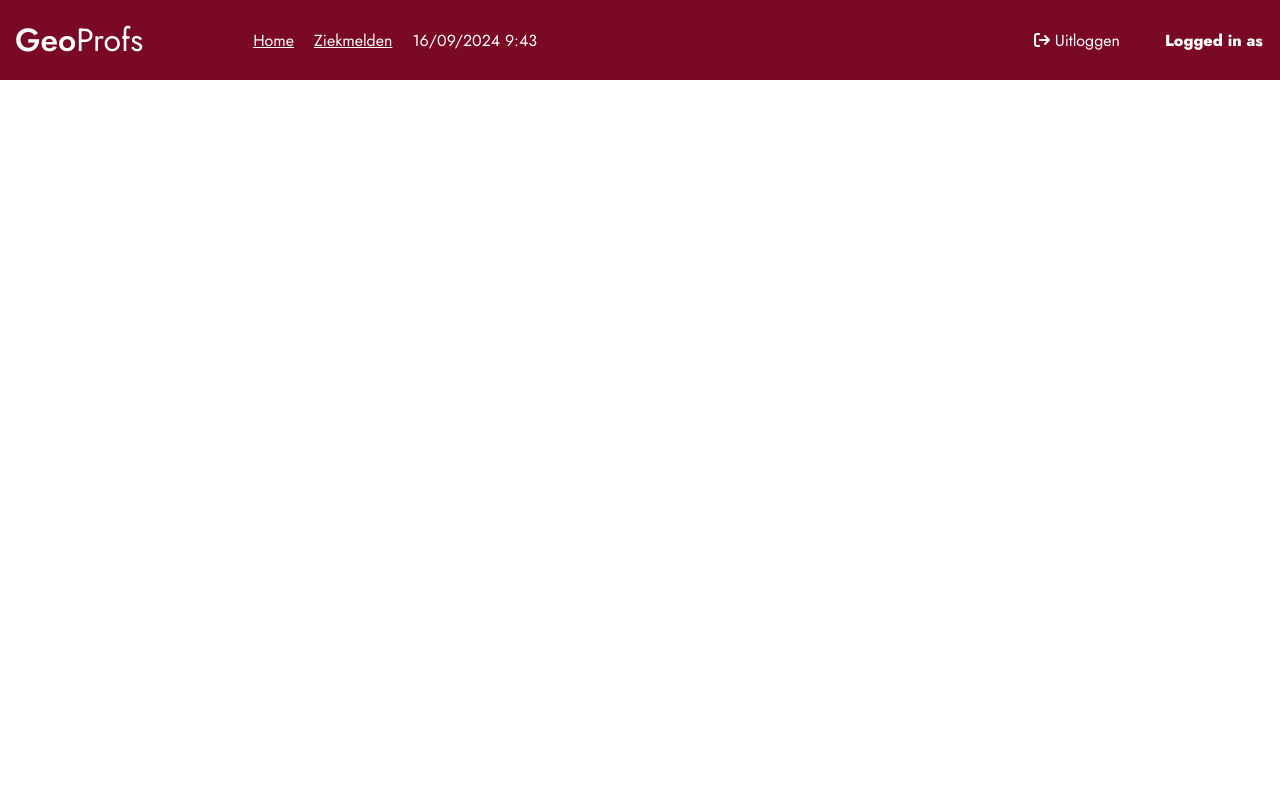
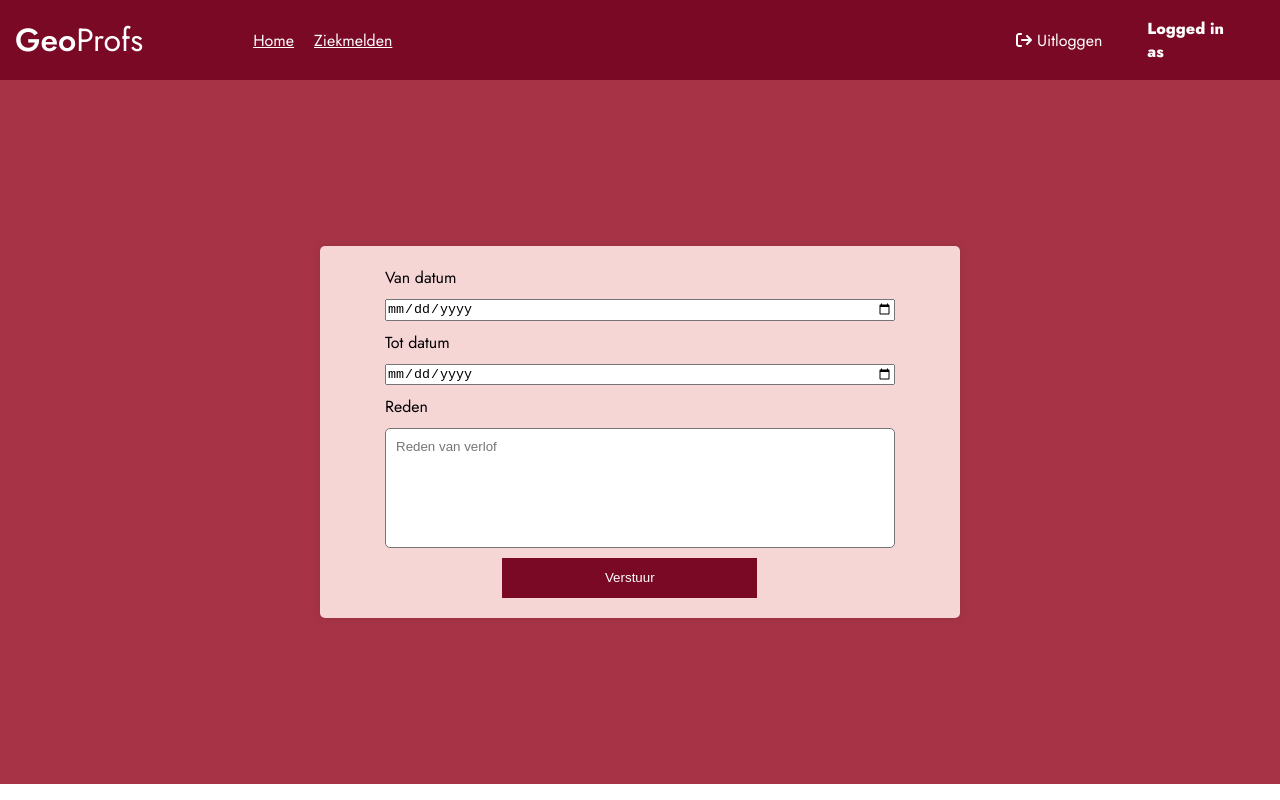
Before and after one commit to BoraEfe/GeoProfs, a React (Vite) app: page /verlofaanvraag in a window 1280 px wide. Built offline with nearby package versions, Linux system fonts and the light colour scheme.

Commit message:
verlofaanvraag aanmaken

```diff
--- a/src/App.jsx
+++ b/src/App.jsx
@@ -5,6 +5,8 @@ import Login from './Pages/Login/Login'
 import './App.css'
 import { Routes, Route} from 'react-router-dom'
 import Ziekmelden from './Pages/Ziekmelden/Ziekmelden'
+import Verlofaanvraag from './Pages/Verlofaanvraag/Verlofaanvraag'
+import VakantieDagen from './Pages/VakantieDagen/VakantieDagen'
 
 
 const App = () => {
@@ -15,6 +17,8 @@ const App = () => {
           <Route path="/" element={<HomePage />} />
           <Route path="/Login" element={<Login />} />
           <Route path="/ziekmelden" element={<Ziekmelden />} />
+          <Route path="/vakantiedagen" element={<VakantieDagen />} />
+          <Route path="/verlofaanvraag" element ={<Verlofaanvraag/>}/>
         </Routes>
     </body>
   )
--- a/src/Components/Header/Header.jsx
+++ b/src/Components/Header/Header.jsx
@@ -11,7 +11,6 @@ const Header = () => {
     localStorage.removeItem('username');
     window.location.href = '/login';
   }
-  const navigate = useNavigate();
 
   return (
     <header>
--- a/src/Components/date.jsx
+++ b/src/Components/date.jsx
@@ -19,7 +19,7 @@ const CurrentDate = () => {
     }
     useEffect(() =>
     {
-        const interval = setInterval(updateDate, 1000)
+        const interval = setInterval(updateDate, 40000)
         return () => clearInterval(interval)
     }, [])
 
--- a/src/Pages/HomePage/HomePage.jsx
+++ b/src/Pages/HomePage/HomePage.jsx
@@ -4,8 +4,10 @@ import { useEffect, useState } from 'react';
 import { collection, getDocs, where, query } from 'firebase/firestore';
 import { db } from '../../firebase';
 import cancelPageSwitchWhenNotLoggedIn from '../../Components/cancelPageSwitchWhenNotLoggedIn';
+import { useNavigate } from 'react-router-dom';
 
     const HomePage = () => {
+        const navigate = useNavigate();
         cancelPageSwitchWhenNotLoggedIn();
 
         const [vakantieDagen, setVakantieDagen] = useState();
@@ -38,10 +40,10 @@ import cancelPageSwitchWhenNotLoggedIn from '../../Components/cancelPageSwitchWh
                     <button onClick={() => {navigate('/ziekmelden')}}>
                         Ziekmelden
                     </button>
-                    <button onClick={() => {navigate('/vakantie-dagen')}}>
+                    <button onClick={() => {navigate('/vakantiedagen')}}>
                         Vakantiedagen opnemen
                     </button>
-                    <button onClick={() => {navigate('/verlof')}}>
+                    <button onClick={() => {navigate('/verlofaanvraag')}}>
                         Verlof aanvragen
                     </button>
                     <div className='vakantiedagen'>
--- a/src/Pages/Vakantiedagen/Vakantiedagen.css
+++ b/src/Pages/Vakantiedagen/Vakantiedagen.css
@@ -0,0 +1,5 @@
+*{
+    margin: 0;
+    padding: 0;
+    box-sizing: border-box;
+}
--- a/src/Pages/Verlofaanvraag/Verlofaanvraag.css
+++ b/src/Pages/Verlofaanvraag/Verlofaanvraag.css
@@ -0,0 +1,59 @@
+*{
+    margin: 0;
+    padding: 0;
+    box-sizing: border-box;
+}
+.verlofaanvraag-container{
+    display: flex;
+    justify-content: center;
+    align-items: center;
+    height: 88vh;
+    background-color: #A63446;
+
+    .verlofaanvraag-form{
+        width: 50%;
+        height: auto;
+        padding: 20px;
+        background-color: #F6D5D5;
+        border-radius: 5px;
+        box-shadow: 0 0 10px rgba(0, 0, 0, 0.1);
+        box-sizing: border-box;
+        display: flex;
+        justify-content: center;
+        align-items: center;
+
+        form{
+            width:85%;
+            height:85%;
+            display: flex;
+            flex-direction: column;
+            gap:10px;
+
+            textarea{
+                width:100%;
+                resize: none;
+                padding: 10px;
+                border-radius: 5px;
+                font-family: 'Poppins', sans-serif;
+            }
+            textarea:focus{
+                outline: none;
+            }
+            .submit-button{
+                width:50%;
+                height:5vh;
+                margin-left:23%;
+                background-color: #790924;
+                color:white;
+                border:none;
+            }
+            .submit-button:hover{
+                background-color: #A63446;
+                cursor: pointer;
+            }
+        }
+        form:focus{
+            outline: none;
+        }
+    }
+}
--- a/src/Pages/Verlofaanvraag/Verlofaanvraag.jsx
+++ b/src/Pages/Verlofaanvraag/Verlofaanvraag.jsx
@@ -0,0 +1,47 @@
+import './Verlofaanvraag.css';
+import React, { useState } from 'react';
+const Verlofaanvraag = () => {
+    const [verlofBeginData, setVerlofBeginData] = useState ('');
+    const [verlofEindData, setVerlofEindData] = useState ('');
+
+    const test = (e) => {
+        e.preventDefault();
+        console.log('test');
+    }
+  return (
+    <>
+      <div className='verlofaanvraag-container'>
+        <div className='verlofaanvraag-form'>
+            <form onSubmit={test}>
+                <p>Van datum</p>
+                <input
+                    type='date'
+                    value={verlofBeginData}
+                    required>
+                </input>
+                <p>Tot datum</p>
+                <input
+                    type='date'
+                    value={verlofEindData}
+                    required>
+                </input>
+                <p>Reden</p>
+                <textarea
+                placeholder='Reden van verlof'
+                style={{ height: '15vh' }}
+                maxLength={500}
+                >
+                </textarea>
+                <button
+                className='submit-button'
+                type='submit'>
+                    Verstuur
+                </button>
+            </form>
+        </div>
+      </div>
+    </>
+  );
+}
+
+export default Verlofaanvraag;
```
Also changed, not shown: src/Pages/Vakantiedagen/Vakantiedagen.jsx (+11 -0 lines).
